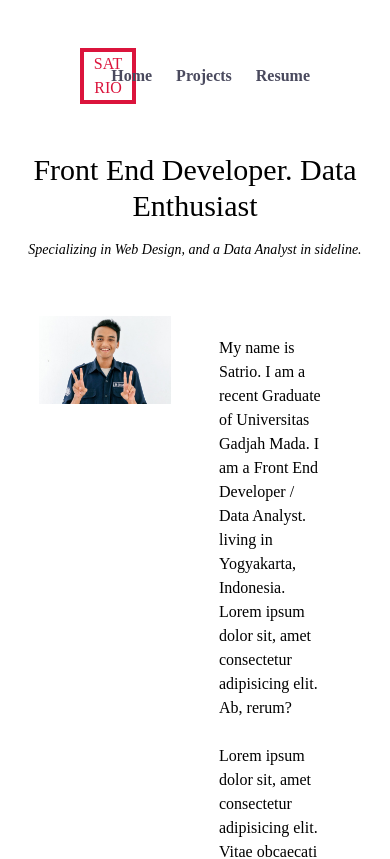
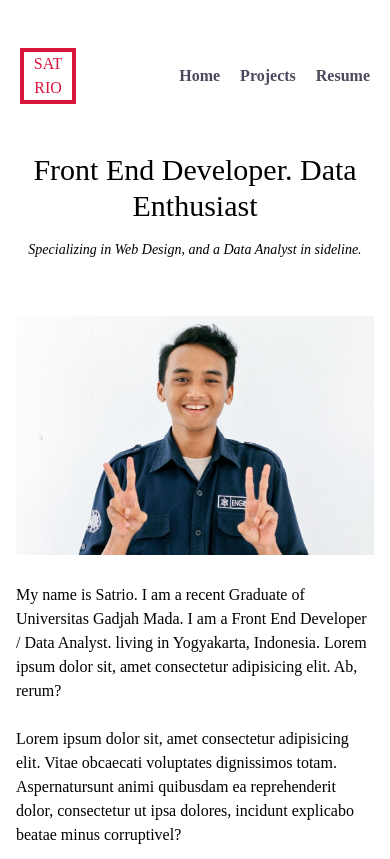
Before and after one commit to halosatrio/tailwind-next-coba, a Next.js app: page / in a window 390 px wide. Shown: the top 859 px of the page. Built offline with nearby package versions, Linux system fonts and the light colour scheme.

Commit message:
02. satrio add responsive features

```diff
--- a/components/About/index.js
+++ b/components/About/index.js
@@ -1,12 +1,12 @@
 const About = () => {
   return (
-    <div className="xl:my-7 md:w-full md:mt-7 md:mb-12 md:grid-cols-1 md:gap-y-5 w-4/5 mx-auto mt-7 mb-12 grid grid-cols-2 gap-x-12">
+    <div className="w-full my-7 lg:w-4/5 md:mx-auto mt-7 lg:mb-12 grid grid-rows-1 md:grid-cols-2 gap-y-5 md:gap-x-7 lg:gap-x-12">
       <img
-        className="lg:pl-4 md:pr-4 md:box-border max-w-full bg-cover"
+        className="px-4 md:pr-0 md:pl-4 max-w-full bg-cover"
         src="/assets/satrio.jpg"
         alt="satrio bayu aji"
       />
-      <div className="xl:pt-3 xl:max-w-full lg:pt-1 lg:pr-4 md:py-0 md:px-4 md:box-border md:max-w-full md:leading-6 font-sans text-base max-w-4/5 font-thin leading-6 pt-5">
+      <div className="font-sans text-base max-w-full xl:max-w-4/5 font-thin leading-6 pt-2 lg:pt-3 xl:pt-5 px-4 md:pl-0 md:pr-4">
         <p>
           My name is Satrio. I am a recent Graduate of Universitas Gadjah Mada.
           I am a Front End Developer / Data Analyst. living in Yogyakarta,
--- a/components/Navbar/index.js
+++ b/components/Navbar/index.js
@@ -2,7 +2,7 @@ import Link from "next/link";
 
 const Navbar = () => {
   return (
-    <nav className="px-20 flex justify-between py-12 items-center font-serif">
+    <nav className="lg:px-20 sm:px-8 px-5 flex justify-between py-12 items-center font-serif">
       <a
         href="/"
         className="no-underline text-center h-14 w-14 border-crimson-500 border-4 flex transition hover:border-gray-750 hover:text-gray-750"
@@ -13,13 +13,13 @@ const Navbar = () => {
       </a>
 
       <ul className="flex list-none w-1/3 justify-end font-serif">
-        <li className="font-bold ml-6 text-gray-750 hover:text-crimson-500 hover:underline">
+        <li className="font-bold sm:ml-6 ml-5 text-gray-750 hover:text-crimson-500 hover:underline">
           <Link href="/">Home</Link>
         </li>
-        <li className="font-bold ml-6 text-gray-750 hover:text-crimson-500 hover:underline">
+        <li className="font-bold sm:ml-6 ml-5 text-gray-750 hover:text-crimson-500 hover:underline">
           <Link href="/projects">Projects</Link>
         </li>
-        <li className="font-bold ml-6 text-gray-750 hover:text-crimson-500 hover:underline">
+        <li className="font-bold sm:ml-6 ml-5 text-gray-750 hover:text-crimson-500 hover:underline">
           Resume
         </li>
       </ul>
--- a/components/ProjectShowcase/index.js
+++ b/components/ProjectShowcase/index.js
@@ -5,7 +5,7 @@ const ProjectShowcase = () => {
         Recent Projects
       </h1>
 
-      <div className="my-8 mx-auto w-4/5 grid grid-cols-2 gap-x-10">
+      <div className="my-8 mx-auto py-0 px-4 lg:p-0 md:w-full lg:w-4/5 grid grid-rows-1 md:grid-cols-2 gap-y-4 md:gap-x-10">
         <div className="grid gap-4 grid-cols-2 justify-between">
           <div
             className="col-span-2 box250"
--- a/components/ThumbsProject/index.js
+++ b/components/ThumbsProject/index.js
@@ -10,7 +10,11 @@ const ThumbsProject = (props) => {
   const { post } = props;
 
   return (
-    <div className="m-auto py-3 px-0 box-border w-full border-b border-black border-opacity-30 las:border-0">
+    <div
+      className={`m-auto py-3 px-0 box-border w-full ${
+        post == "5" ? "border-b-0" : "border-b border-black border-opacity-30"
+      }`}
+    >
       <a href="#">
         <div className="h-64 bg-center bg-cover" style={image[post]}>
           <div className="overlay-post">
--- a/pages/projects.js
+++ b/pages/projects.js
@@ -17,7 +17,7 @@ export default function Home() {
 
       <Navbar />
       <Header isProject />
-      <div className="mt-12 mx-auto mb-0 py-0 px-5 max-w-3xl grid grid-cols-1 gap-12">
+      <div className="mt-12 mx-auto mb-0 py-0 px-5 max-w-3xl grid grid-cols-1 gap-12 last:border-0">
         <ThumbsProject post="1" />
         <ThumbsProject post="2" />
         <ThumbsProject post="3" />
```
